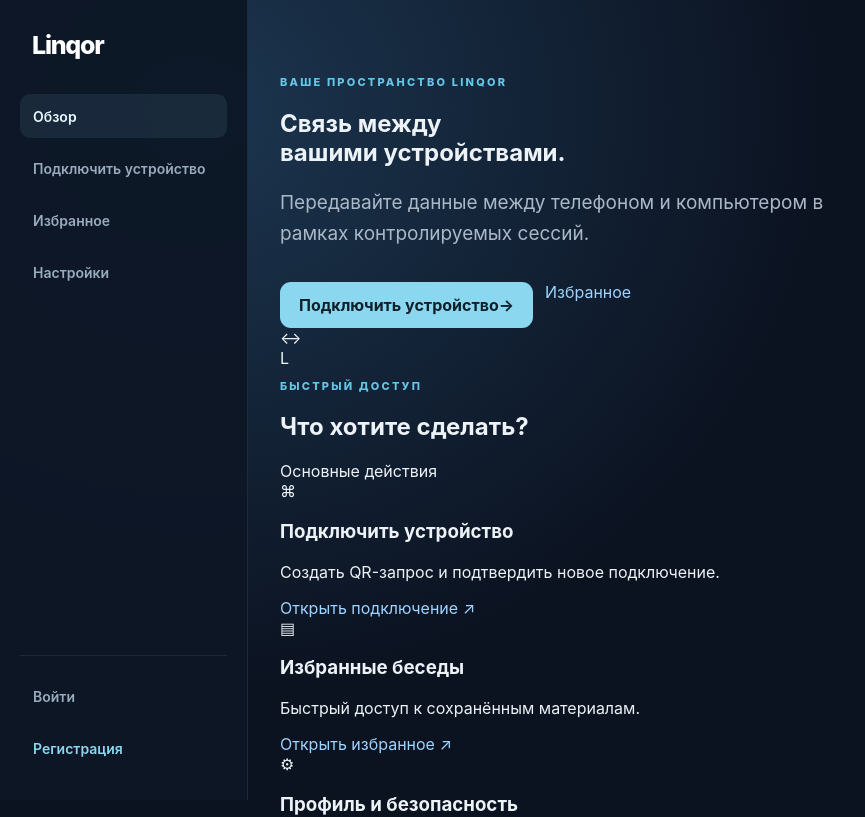
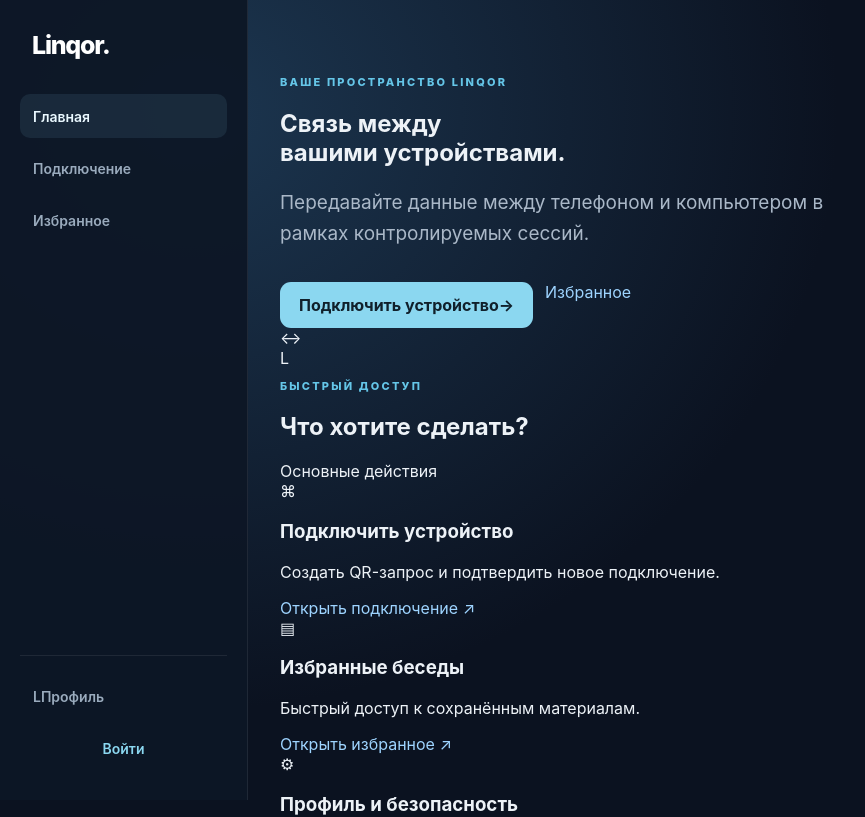
Before and after one commit to teofobiaa/Linqor, a React (Vite) app in the folder apps/web/: page / in a window 1280 px wide. Shown: the top 817 px of the page, without its empty margins (0-865 px from the left). Built offline with nearby package versions, Linux system fonts and the light colour scheme.

Commit message:
feat(web): build core application pages

```diff
--- a/apps/web/src/components/layout/AppShell.tsx
+++ b/apps/web/src/components/layout/AppShell.tsx
@@ -1,23 +1,2 @@
-import { NavLink, Outlet } from "react-router-dom";
-
-export function AppShell() {
-  return (
-    <div className="app-shell">
-      <header className="topbar">
-        <NavLink className="brand" to="/">Linqor</NavLink>
-        <nav aria-label="Основная навигация">
-          <NavLink to="/" end>Обзор</NavLink>
-          <NavLink to="/pair">Подключить устройство</NavLink>
-          <NavLink to="/favorites">Избранное</NavLink>
-          <NavLink to="/settings">Настройки</NavLink>
-        </nav>
-        <div className="account-links">
-          <NavLink to="/login">Войти</NavLink>
-          <NavLink to="/register">Регистрация</NavLink>
-        </div>
-      </header>
-      <main className="page-container"><Outlet /></main>
-      <footer className="footer">Linqor · Клиентское приложение</footer>
-    </div>
-  );
-}
+import { Link, NavLink, Outlet, useLocation } from "react-router-dom";
+export function AppShell(){const location=useLocation();const auth=location.pathname==="/login"||location.pathname==="/register";if(auth)return <div className="app-shell auth-shell"><Outlet/></div>;return <div className="app-shell"><header className="topbar"><Link className="brand" to="/">Linqor<span className="brand-mark">.</span></Link><nav aria-label="Основная навигация"><NavLink to="/" end>Главная</NavLink><NavLink to="/pair">Подключение</NavLink><NavLink to="/favorites">Избранное</NavLink></nav><div className="account-links"><NavLink className="profile-link" to="/settings"><span className="mini-avatar">L</span> Профиль</NavLink><Link className="button button-small button-outline" to="/login">Войти</Link></div></header><main className="page-container"><Outlet/></main><footer className="footer"><span className="brand footer-brand">Linqor<span className="brand-mark">.</span></span><span>Контролируемый обмен данными между устройствами</span><span>© 2026 Linqor</span></footer></div>;}
```
